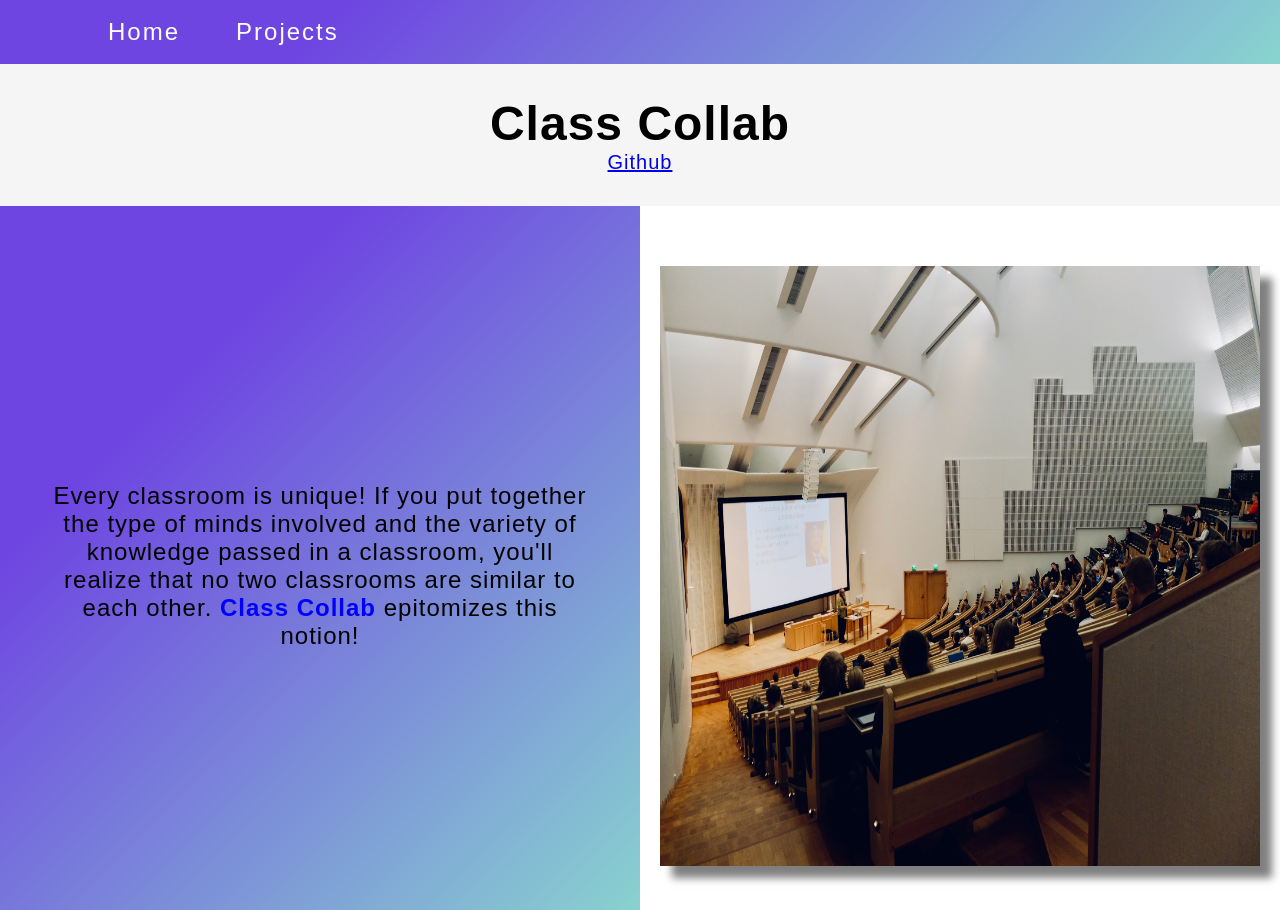
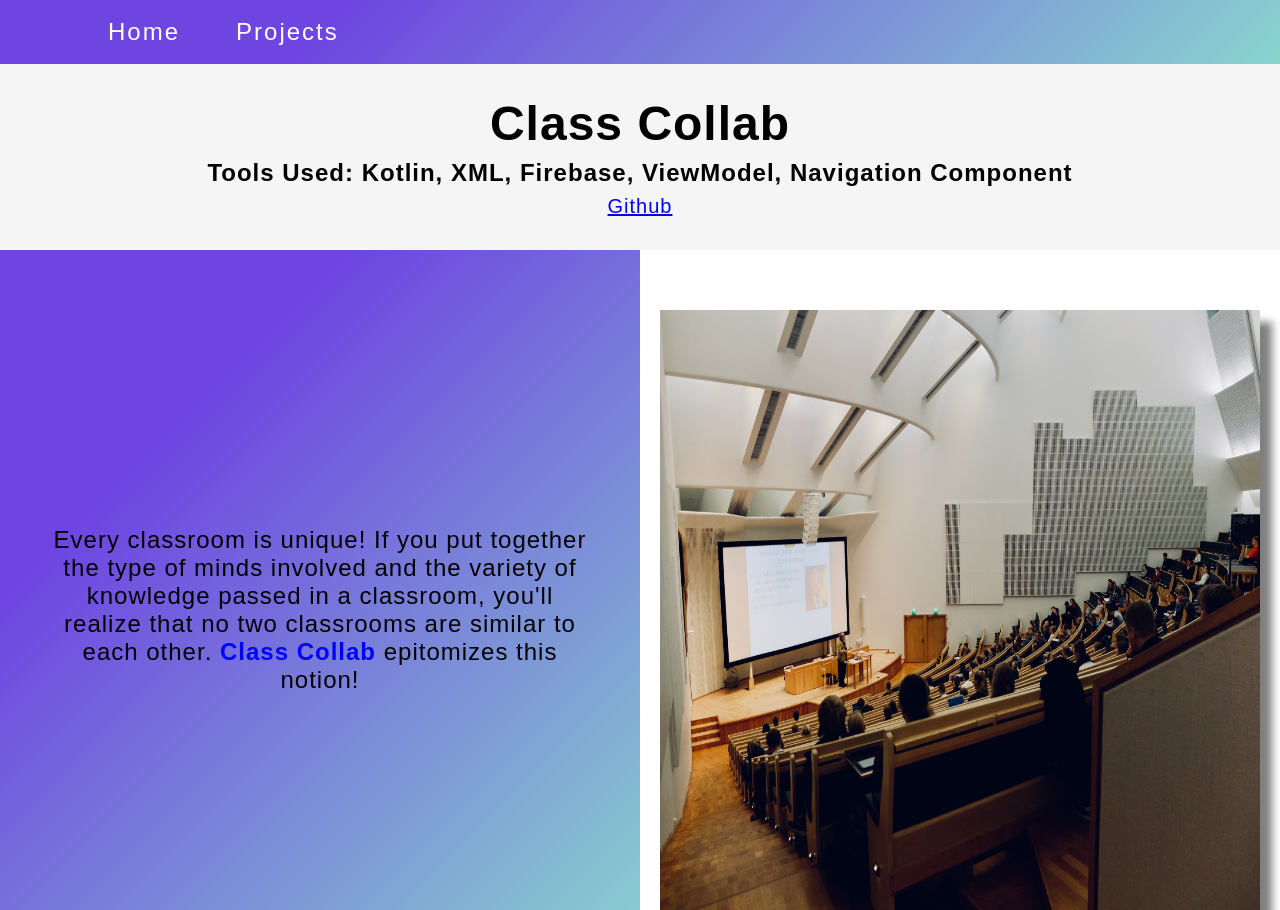
Before and after one commit to cvam77/MyWebsite, a website: page Website/public/html/classcollab.html in a window 1280 px wide. Shown: the top 910 px of the page. Drawn offline with Linux system fonts and the light colour scheme; a web font is replaced by a local one.

Commit message:
tools used added for all projects

```diff
--- a/Website/public/assets/css/eachproject.css
+++ b/Website/public/assets/css/eachproject.css
@@ -20,6 +20,12 @@
 
 .each-project-main-title{
     font-size: 48px;
+
+}
+
+.tools-used{
+    font-size: 24px;
+    margin: 8px 0;
 
 }
 
--- a/Website/public/html/classcollab.html
+++ b/Website/public/html/classcollab.html
@@ -38,6 +38,7 @@
 
             <div class="each-project-title-github-question-c">
                 <h2 class="each-project-main-title">Class Collab</h2>
+                <h3 class="tools-used"><span>Tools Used: </span> Kotlin, XML, Firebase, ViewModel, Navigation Component</h3>
                 <a href="https://github.com/cvam77/Classroom-Collab" ><p class="github-link">Github</p></a>
                 <!-- <p class="question-each-project">What's the easiest way to learn what people around you are interested in?</p> -->
             </div>
```
Also changed, not shown: Website/public/html/chia.html (+1 -0 lines), Website/public/html/conferencetracker.html (+1 -0 lines), Website/public/html/virtualdeadline.html (+1 -0 lines), Website/public/html/zayve.html (+1 -0 lines).
